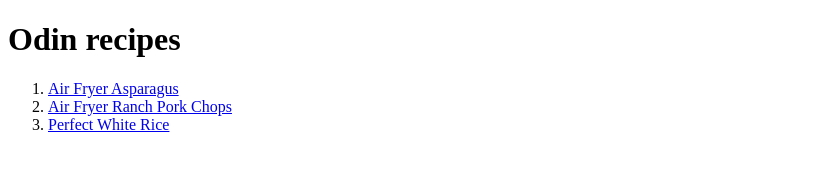
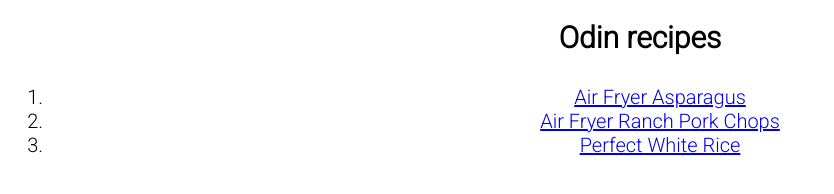
Before and after one commit to cliveong/odin-recipes, a plain HTML site: page index.html in a window 1280 px wide. Shown: the whole page, without its empty margins (0-834 px from the left). Drawn offline with Linux system fonts and the light colour scheme.

Commit message:
Add custom font roboto

```diff
--- a/index.html
+++ b/index.html
@@ -5,13 +5,17 @@
     <meta http-equiv="X-UA-Compatible" content="IE=edge">
     <meta name="viewport" content="width=device-width, initial-scale=1.0">
     <title>Odin recipes</title>
+    <link rel="stylesheet" href="./styles/styles.css">
+    <link rel="preconnect" href="https://fonts.googleapis.com">
+    <link rel="preconnect" href="https://fonts.gstatic.com" crossorigin>
+    <link href="https://fonts.googleapis.com/css2?family=Roboto:wght@300&display=swap" rel="stylesheet">
 </head>
 <body>
-    <h1>Odin recipes</h1>
-    <ol>
-        <li><a href="./recipes/airfryer_asparagus.html">Air Fryer Asparagus</a></li>
-        <li><a href="./recipes/airfryer_porkchops.html">Air Fryer Ranch Pork Chops</a></li>
-        <li><a href="./recipes/whiterice.html">Perfect White Rice</a></li>
+    <h1 class="index">Odin recipes</h1>
+    <ol class="index">
+        <li class="indexli"><a href="./recipes/airfryer_asparagus.html">Air Fryer Asparagus</a></li>
+        <li class="indexli"><a href="./recipes/airfryer_porkchops.html">Air Fryer Ranch Pork Chops</a></li>
+        <li class="indexli"><a href="./recipes/whiterice.html">Perfect White Rice</a></li>
     </ol>
 </body>
 </html>
--- /dev/null
+++ b/styles/styles.css
@@ -0,0 +1,19 @@
+* {
+    font-family: 'Roboto', sans-serif;
+}
+img {
+    width: 300px;
+    height: auto;
+}
+
+.index {
+    font-size: 30px;
+    text-align: center;
+    font-weight: bold;
+}
+
+.indexli {
+    font-size: 20px;
+    box-align: center;
+    font-weight: 400;
+}
```
Also changed, not shown: recipes/airfryer_asparagus.html (+4 -0 lines), recipes/airfryer_porkchops.html (+4 -0 lines), recipes/whiterice.html (+4 -0 lines).
